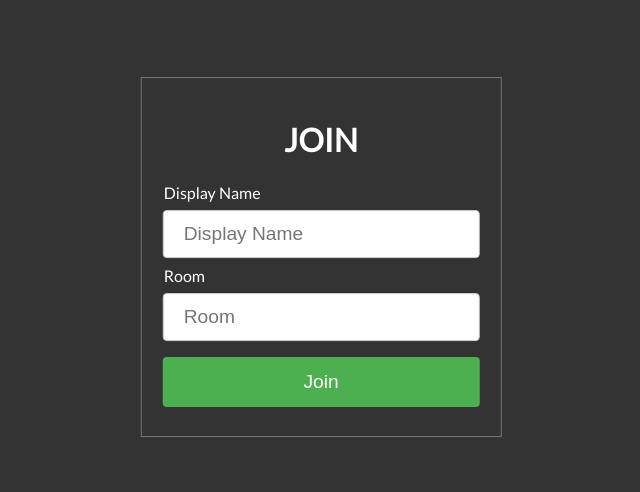
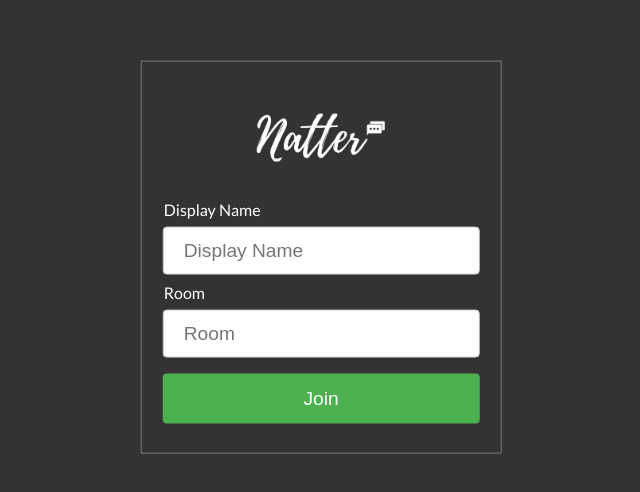
Before and after one commit to t-ROY-coder/Chat-App, a website: page public/index.html in a window 1280 px wide. Shown: the part 146-638 px from the top of the page, without its empty margins (319-959 px from the left). Drawn offline with nearby package versions, Linux system fonts and the light colour scheme.

Commit message:
added logo to index

```diff
--- a/public/css/style.css
+++ b/public/css/style.css
@@ -25,7 +25,7 @@ a {
 }
 
 img {
-    width: 15%;
+    width: 10vw;
     height: auto;
     padding: 10px 0;
     margin: auto 0;
--- a/public/index.html
+++ b/public/index.html
@@ -2,7 +2,7 @@
 <html>
 
 <head>
-    <link rel="icon" href="./img/chatbox-ellipses-outline.svg">
+    <link rel="icon" href="./img/chatbox-ellipses.png">
     <link rel="stylesheet" href="./css/style.css">
     <link href="https://fonts.googleapis.com/css2?family=Lato:ital,wght@0,100;0,300;0,400;1,300&display=swap" rel="stylesheet">
     <script src="https://unpkg.com/ionicons@5.1.2/dist/ionicons.js"></script>
@@ -12,7 +12,7 @@
 <body>
     <div class="join-form">
         <div class="form-box">
-            <h1>JOIN</h1>
+            <h2><img src="./img/Natter_logo_w.png" alt="Natter-Logo"></h2>
             <form action="./chat.html">
                 <label for="username">Display Name</label>
                 <input type="text" name="username" placeholder="Display Name" required>
```
